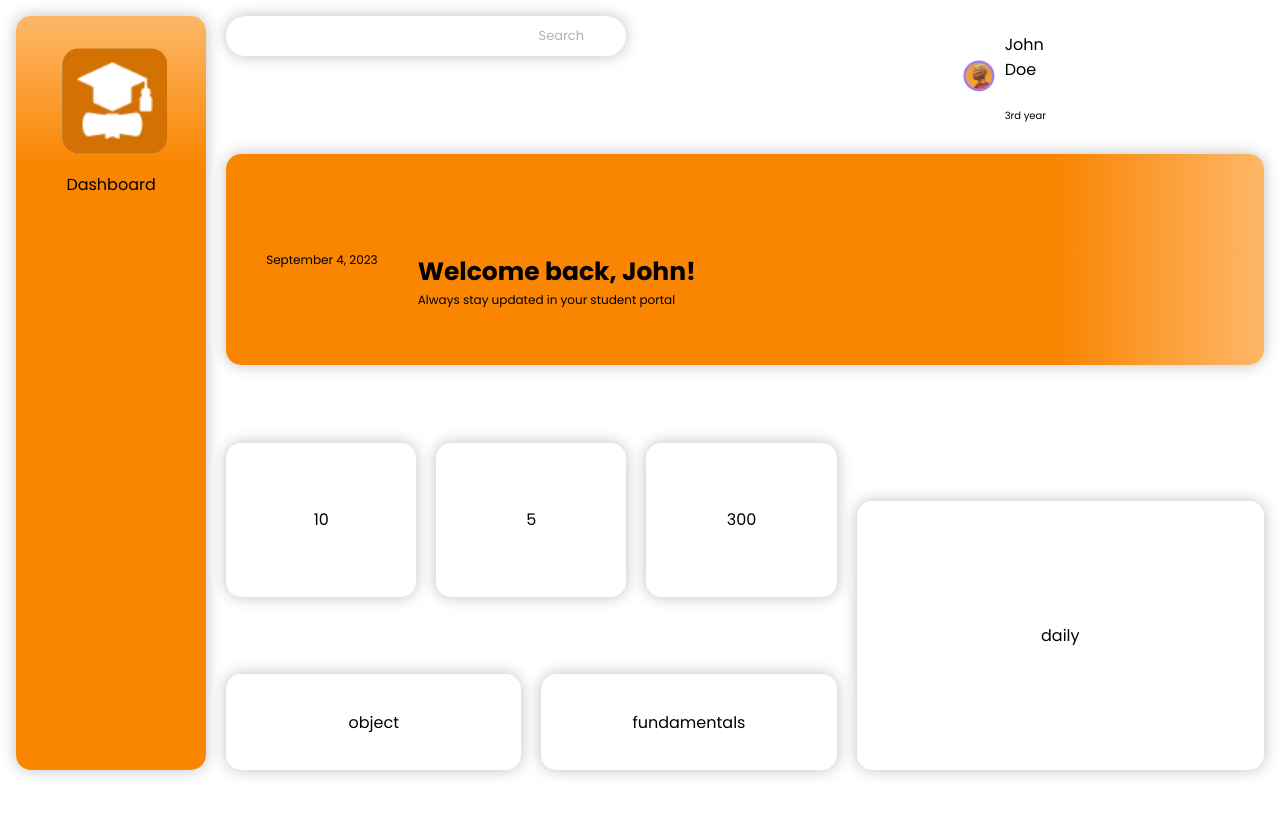
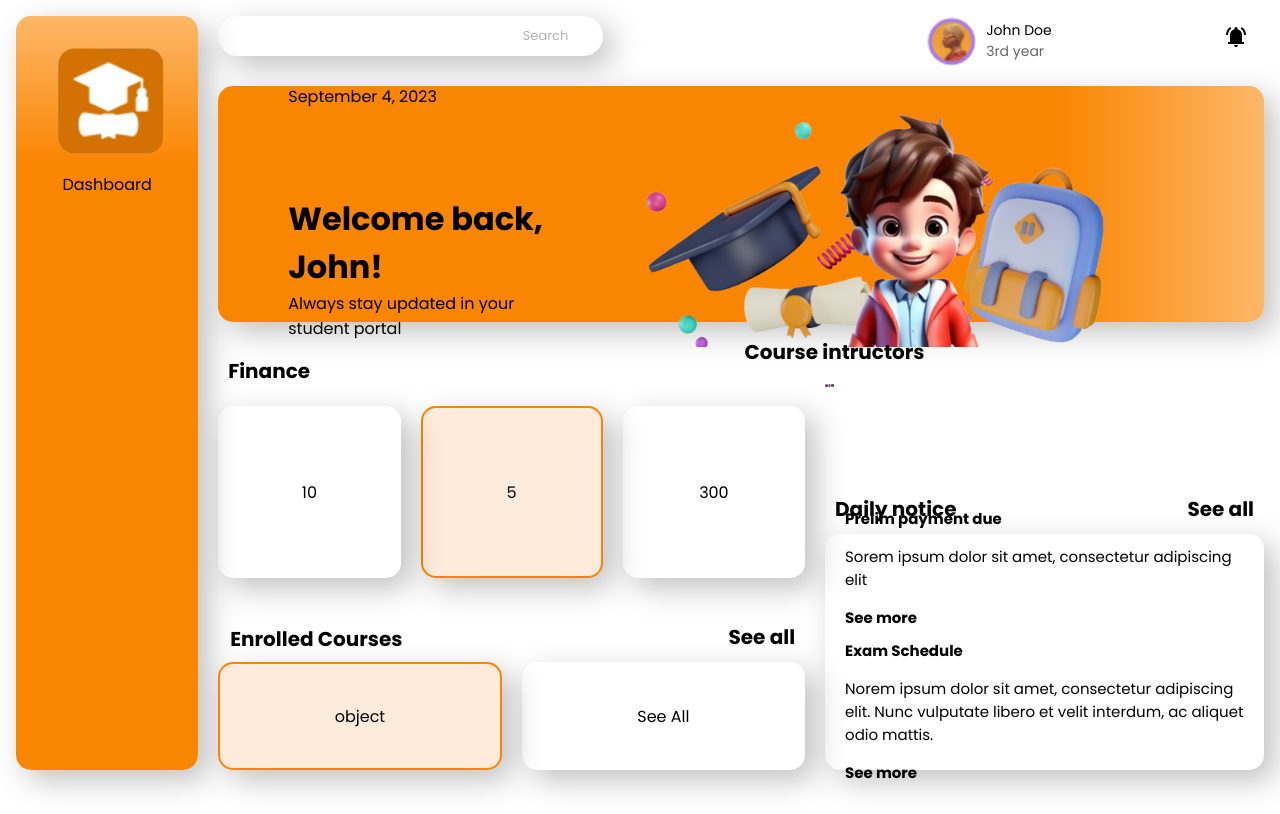
Before and after one commit to luolibit/Cores, a plain HTML site: page index.html in a window 1280 px wide. Drawn offline with Linux system fonts and the light colour scheme.

Commit message:
Add files via upload

```diff
--- a/index.html
+++ b/index.html
@@ -1,19 +1,21 @@
 <!DOCTYPE html>
-<html lang="en">
+<html lang="pt-br">
 <head>
     <meta charset="UTF-8">
     <meta name="viewport" content="width=device-width, initial-scale=1.0">
     <title>Site</title>
-    <link rel="stylesheet" href="styel.css">
+    <link rel="stylesheet" href="style.css">
 </head>
 <body>
     <div class="divs" id="dash"><img src="chapeu.png" class="chapeu" alt=""><p>Dashboard</p></div>
     <div class="divs" id="pesquisa"><p>Search</p></div>
     <div class="divs" id="welcome">
-        <div><p class="date">September 4, 2023</p></div>
-        <div><h1>Welcome back, John!<p>Always stay updated in your student portal</p></h1></div>
-
-        <!-- <img src="tudo.png" alt="" class="foto"> -->
+        <div class="text-container">
+            <p class="date">September 4, 2023</p><div>
+                <h1 class="welcome-text">Welcome back, John!</h1>
+                <p class="info">Always stay updated in your student portal</p></div>
+            </div>
+                <img src="tudo.png" alt="" id="foto">
     </div>
     <div class="perfil">
         <img src="perfil.png" alt="">
@@ -22,11 +24,47 @@
             <p class="year">3rd year</p>
         </div>
     </div>
-    <div class="divs" id="dez"><p>10</p></div>
+     <div class="sino">
+            <img  id="sinoluana" src="sinoluana.svg" alt="">
+        </div>
+        <div class="divs" id="dez">
+            <div class="finance">Finance</div>
+            <p>10</p>
+        </div>
     <div class="divs" id="cinco"><p>5</p></div>
     <div class="divs" id="tres"><p>300</p></div>
-    <div class="divs" id="object"><p>object</p></div>
-    <div class="divs" id="fund"><p>fundamentals</p></div>
-    <div class="divs" id="daily"><p>daily</p></div>
+    <div class="divs" id="object">
+        <p class="object-text">Enrolled Courses</p>
+        <p>object</p>
+    </div>
+    <div class="divs" id="fund">
+        <p class="fundamentals-text">See all</p>
+        <p>See All</p>
+    </div>
+    <div class="divs" id="daily">
+        <div class="daily-images">
+            <div>
+                <h1 class="daily-title">Course intructors</h1></div>
+            <div class="images-container">
+                <img src="pessoa1.png" alt="Image 1">
+                <img src="pessoa2.png" alt="Image 2">
+                <img src="pessoa3.png" alt="Image 3">
+            </div>
+        <p class="daily-left-text">Daily notice</p>
+        <p class="daily-right-text">See all</p>
+        <div class="textotodo">
+            <h1 class="titulo">Prelim payment due</h1>
+            <p>Sorem ipsum dolor sit amet, consectetur adipiscing elit</p>
+            <h1 class="titulo">See more</h1>
+            <h1 class="titulo">Exam Schedule</h1>
+            <p>Norem ipsum dolor sit amet,
+                consectetur adipiscing elit.
+                Nunc vulputate libero et velit
+                interdum, ac aliquet odio
+                mattis.</p>
+            <h1 class="titulo">See more</h1>
+        </div>
+    </div>
+
 </body>
 </html>
--- /dev/null
+++ b/style.css
@@ -0,0 +1,260 @@
+@import url('https://fonts.googleapis.com/css2?family=Poppins:ital,wght@0,100;0,200;0,300;0,400;0,500;0,600;0,700;0,800;0,900;1,100;1,200;1,300;1,400;1,500;1,600;1,700;1,800;1,900&display=swap');
+
+body {
+    display: grid;
+    grid-template-rows: repeat(12, 1fr);
+    grid-template-columns: repeat(12, 1fr);
+    background-color: white;
+    font-family: 'Poppins';
+    gap: 20px 20px;
+    height: calc(100vh - (2*15px) - 1rem);
+    margin: 1rem;
+}
+
+.divs{
+    border-radius: 15px;
+    place-items: center;
+    display: grid;
+    box-shadow: 10px 10px 30px  rgba(0, 0, 0, 0.25)
+}
+
+#dash{
+    grid-row: 1/13 ;
+    grid-column: 1/3;
+
+    background: linear-gradient(to top, #FA8500 80%, #FDB768 100%);
+
+    display: flex;
+    flex-direction: column;
+    justify-content: flex-start;
+    align-items: center;
+}
+
+.chapeu{
+    width: 8rem;
+    margin-top: 2rem;
+}
+
+#pesquisa{
+    grid-row: 1/1;
+    grid-column: 3/7;
+
+    height: 40px;
+    border-radius: 30px;
+}
+
+#pesquisa p{
+    margin-left: 270px;
+    margin-top: 10px;
+    color: rgba(0, 0, 0, 0.306);
+    font-size: 13px;
+}
+
+.perfil {
+    grid-column: 10;
+    grid-row: 1;
+    margin-right: 10px;
+    display: flex;
+    align-items: center;
+    gap: 10px;
+}
+
+.perfil img {
+    width: 50px;
+    height: auto;
+    border-radius: 50%;
+}
+
+.perfil div {
+    display: flex;
+    flex-direction: column;
+    align-items: flex-start;
+}
+
+.perfil p {
+    margin: 0;
+    font-size: 14px;
+    white-space: nowrap;
+}
+
+.sino{
+    display: grid;
+    grid-row: 1 / 1;
+    grid-column: 12 / 12;
+}
+
+.year {
+    font-size: 12px;
+    color: rgba(0, 0, 0, 0.6);
+}
+
+#welcome {
+    grid-row: 2/6;
+    grid-column: 3/13;
+    display: flex;
+    background: linear-gradient(to right, #FA8500 80%, #FDB768 100%);
+    padding: 70px;
+    justify-content: space-between;
+}
+
+.text-container {
+    display: flex;
+    flex-direction: column;
+    gap: 70px;
+}
+
+.date {
+    font-size: 16px;
+
+}
+
+.welcome-text {
+    font-size: 32px;
+    margin: 0px;
+}
+
+.info {
+    font-size: 16px;
+    margin: 0px;
+}
+
+
+#foto{
+    width: 600px;
+    height: auto;
+    margin-left: 20px;
+}
+
+#dez {
+    grid-row: 7/10;
+    grid-column: 3/5;
+    position: relative;
+}
+
+.finance {
+    position: absolute;
+    top: -50px;
+    left: 10px;
+    color: black;
+    font-size: 20px;
+    font-weight: bold;
+}
+#cinco{
+    grid-row: 7/10;
+    grid-column: 5/7;
+    border:  2.605px solid #FA8500;
+    background-color: #FFEBDC;
+}
+
+#tres{
+    grid-row: 7/10;
+    grid-column: 7/9;
+}
+
+#object {
+    grid-row: 11/13;
+    grid-column: 3/6;
+    position: relative;
+    border:  2.605px solid #FA8500;
+    background-color: #FFEBDC;
+}
+
+.object-text {
+    position: absolute;
+    top: -60px;
+    left: 10px;
+    color: black;
+    font-size: 20px;
+    font-weight: bold;
+}
+
+#fund {
+    grid-row: 11/13;
+    grid-column: 6/9;
+    position: relative;
+}
+
+
+.fundamentals-text {
+    position: absolute;
+    top: -60px;
+    right: 10px;
+    color: black;
+    font-size: 20px;
+    font-weight: bold;
+
+}
+
+#daily {
+    grid-row: 9/13;
+    grid-column: 9/13;
+    position: relative;
+}
+
+.daily-left-text {
+    position: absolute;
+    top: -60px;
+    left: 10px;
+    color: black;
+    font-size: 20px;
+    font-weight: bold;
+}
+
+.daily-right-text {
+    position: absolute;
+    top: -60px;
+    right: 10px;
+    color: black;
+    font-size: 20px;
+    font-weight: bold;
+}
+
+.titulo{
+    font-size: 15px;
+    margin-top: 0px;
+}
+
+.textotodo{
+    font-size: 15px;
+    align-items: flex-start;
+    justify-content: flex-end;
+    flex-direction: column;
+    margin: 20px;
+    margin-top: 120px;
+}
+
+.daily-images {
+    position: relative;
+    display: flex;
+    flex-direction: column;
+    align-items: center;
+    margin-right: 0px;
+}
+
+.daily-title {
+    position: absolute;
+    top: -210px;
+    color: black;
+    font-size: 20px;
+    font-weight: bold;
+    text-align: center;
+    margin-left: -300px;
+}
+
+.images-container {
+    display: flex;
+    justify-content: space-around;
+    margin-top: -150px;
+    margin-right: 430px;
+}
+
+.images-container img {
+    width: 30%;
+    height: auto;
+}
+
+
+#sinoluana{
+    grid-row: 3 / 7;
+    grid-column: 6 / 8;
+}
```
Also changed, not shown: sinoluana.svg (added).
